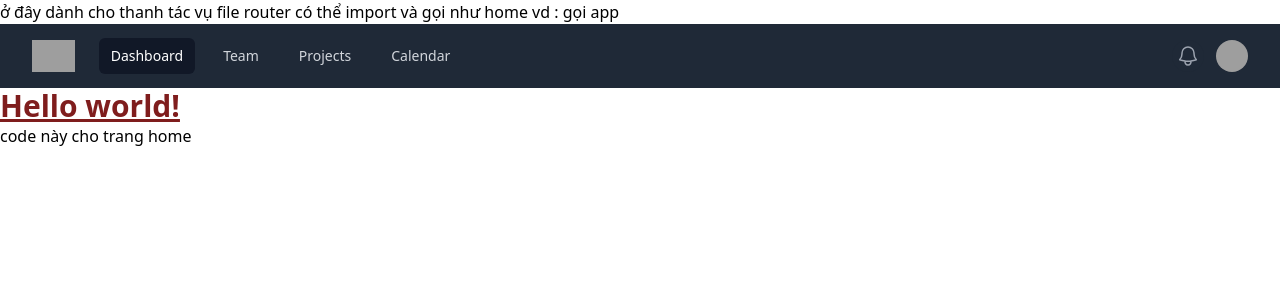
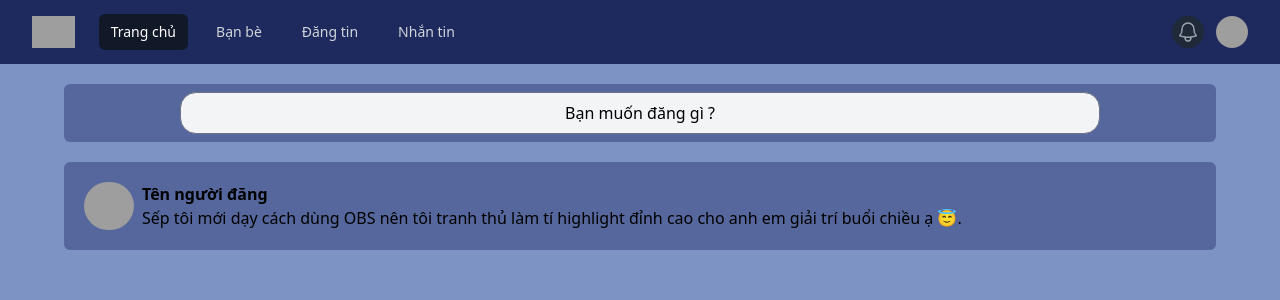
Before and after one commit to VyVictory/doan-3, a React (Create React App) app in the folder frontend/: page / in a window 1280 px wide. Shown: the top 300 px of the page. Built offline with nearby package versions, Linux system fonts and the light colour scheme; grey boxes are pictures that could not be loaded.

Commit message:
firstcode

```diff
--- a/frontend/public/index.html
+++ b/frontend/public/index.html
@@ -1,14 +1,21 @@
 <!DOCTYPE html>
 <html lang="en">
+
 <head>
   <meta charset="utf-8" />
   <link rel="icon" href="%PUBLIC_URL%/favicon.ico" />
   <meta name="viewport" content="width=device-width, initial-scale=1" />
   <meta name="theme-color" content="#000000" />
-    <meta
-      name="description"
-      content="Web site created using create-react-app"
-    />
+  <meta name="description" content="Web site created using create-react-app" />
+  <!--
+      font family roboto
+    -->
+  <link rel="preconnect" href="https://fonts.googleapis.com">
+  <link rel="preconnect" href="https://fonts.gstatic.com" crossorigin>
+  <link
+    href="https://fonts.googleapis.com/css2?family=Roboto:ital,wght@0,100;0,300;0,400;0,500;0,700;0,900;1,100;1,300;1,400;1,500;1,700;1,900&display=swap"
+    rel="stylesheet">
+
   <link rel="apple-touch-icon" href="%PUBLIC_URL%/logo192.png" />
   <!--
       manifest.json provides metadata used when your web app is installed on a
@@ -26,6 +33,7 @@
     -->
   <title>React App</title>
 </head>
+
 <body>
   <noscript>You need to enable JavaScript to run this app.</noscript>
   <div id="root"></div>
@@ -40,4 +48,5 @@
       To create a production bundle, use `npm run build` or `yarn build`.
     -->
 </body>
+
 </html>
--- /dev/null
+++ b/frontend/src/components/ModalStatus.jsx
@@ -0,0 +1,57 @@
+'use client'
+
+import { useState } from 'react'
+import { Dialog, DialogBackdrop, DialogPanel, DialogTitle } from '@headlessui/react'
+import { ExclamationTriangleIcon } from '@heroicons/react/24/outline'
+
+export default function ModalStatus({ status }) {
+    const [open, setOpen] = useState(true)
+
+    return (
+        <Dialog open={open} onClose={setOpen} className="relative z-10">
+            <DialogBackdrop
+                transition
+                className="fixed inset-0 bg-gray-500 bg-opacity-75 transition-opacity data-[closed]:opacity-0 data-[enter]:duration-300 data-[leave]:duration-200 data-[enter]:ease-out data-[leave]:ease-in"
+            />
+
+            <div className="fixed inset-0 z-10 w-screen overflow-y-auto">
+                <div className="flex min-h-full items-end justify-center p-4 text-center sm:items-center sm:p-0">
+                    <DialogPanel
+                        transition
+                        className="relative transform overflow-hidden rounded-lg bg-white text-left shadow-xl transition-all data-[closed]:translate-y-4 data-[closed]:opacity-0 data-[enter]:duration-300 data-[leave]:duration-200 data-[enter]:ease-out data-[leave]:ease-in sm:my-8 sm:w-full sm:max-w-lg data-[closed]:sm:translate-y-0 data-[closed]:sm:scale-95"
+                    >
+                        <div className="bg-white px-4 pb-4 pt-5 sm:p-6 sm:pb-4">
+                            <div className="sm:flex sm:items-start">
+                                <div className="mt-3 text-center sm:ml-4 sm:mt-0 sm:text-left">
+                                    <DialogTitle as="h3" className="text-base font-semibold leading-6 text-gray-900">
+                                        Bạn muốn đăng gì ?
+                                    </DialogTitle>
+                                    <div className="mt-2">
+                                        <input type="text" name="" id="" />
+                                    </div>
+                                </div>
+                            </div>
+                        </div>
+                        <div className="bg-gray-50 px-4 py-3 sm:flex sm:flex-row-reverse sm:px-6">
+                            <button
+                                type="button"
+                                onClick={status}
+                                className="inline-flex w-full justify-center rounded-md bg-red-600 px-3 py-2 text-sm font-semibold text-white shadow-sm hover:bg-red-500 sm:ml-3 sm:w-auto"
+                            >
+                                Đăng bài
+                            </button>
+                            <button
+                                type="button"
+                                data-autofocus
+                                onClick={status}
+                                className="mt-3 inline-flex w-full justify-center rounded-md bg-white px-3 py-2 text-sm font-semibold text-gray-900 shadow-sm ring-1 ring-inset ring-gray-300 hover:bg-gray-50 sm:mt-0 sm:w-auto"
+                            >
+                                Hủy đăng
+                            </button>
+                        </div>
+                    </DialogPanel>
+                </div>
+            </div>
+        </Dialog>
+    )
+}
--- /dev/null
+++ b/frontend/src/components/Post.jsx
@@ -0,0 +1,18 @@
+import React from 'react'
+
+export default function Post() {
+    return (
+        <div className='p-5'>
+            <div className='flex '>
+                <img className='rounded-full'
+                    width={50}
+                    height={50}
+                    src="https://encrypted-tbn0.gstatic.com/images?q=tbn:ANd9GcQj9FMNt-22NsZArpe8LemUtt3BHDQVJtiQwA&s" />
+                <div className='ml-2'>
+                    <a className='font-bold' href="#">Tên người đăng</a>
+                    <div>Sếp tôi mới dạy cách dùng OBS nên tôi tranh thủ làm tí highlight đỉnh cao cho anh em giải trí buổi chiều ạ 😇.</div>
+                </div>
+            </div>
+        </div>
+    )
+}
--- /dev/null
+++ b/frontend/src/components/PostStatus.jsx
@@ -0,0 +1,14 @@
+import React, { useState, useEffect } from 'react'
+import ModalStatus from './ModalStatus';
+export default function PostStatus() {
+  const [open, setOpen] = useState(false);
+  const handleStatus = () => {
+    setOpen(!open);
+  }
+  return (
+    <div className='flex justify-center'>
+      <button className='bg-gray-100 border-gray-500 border-[1px] rounded-2xl py-2 px-96' onClick={handleStatus}>Bạn muốn đăng gì ?</button>
+      {open ? <ModalStatus status={handleStatus} /> : ''}
+    </div>
+  )
+}
--- a/frontend/src/components/navBar.js
+++ b/frontend/src/components/navbar/navBar.jsx
@@ -2,10 +2,10 @@ import { Disclosure, DisclosureButton, DisclosurePanel, Menu, MenuButton, MenuIt
 import { Bars3Icon, BellIcon, XMarkIcon } from '@heroicons/react/24/outline'
 
 const navigation = [
-    { name: 'Dashboard', href: '#', current: true },
-    { name: 'Team', href: '#', current: false },
-    { name: 'Projects', href: '#', current: false },
-    { name: 'Calendar', href: '#', current: false },
+    { name: 'Trang chủ', href: '#', current: true },
+    { name: 'Bạn bè', href: '#', current: false },
+    { name: 'Đăng tin', href: '#', current: false },
+    { name: 'Nhắn tin', href: '#', current: false },
 ]
 
 function classNames(...classes) {
@@ -14,7 +14,7 @@ function classNames(...classes) {
 
 export default function NavBar() {
     return (
-        <Disclosure as="nav" className="bg-gray-800">
+        <Disclosure as="nav" className="bg-[#1E2A5E]">
             <div className="mx-auto max-w-7xl px-2 sm:px-6 lg:px-8">
                 <div className="relative flex h-16 items-center justify-between">
                     <div className="absolute inset-y-0 left-0 flex items-center sm:hidden">
@@ -81,17 +81,17 @@ export default function NavBar() {
                             >
                                 <MenuItem>
                                     <a href="#" className="block px-4 py-2 text-sm text-gray-700 data-[focus]:bg-gray-100">
-                                        Your Profile
+                                        Trang cá nhân
                                     </a>
                                 </MenuItem>
                                 <MenuItem>
                                     <a href="#" className="block px-4 py-2 text-sm text-gray-700 data-[focus]:bg-gray-100">
-                                        Settings
+                                        cài đặt
                                     </a>
                                 </MenuItem>
                                 <MenuItem>
                                     <a href="#" className="block px-4 py-2 text-sm text-gray-700 data-[focus]:bg-gray-100">
-                                        Sign out
+                                        Đăng xuất
                                     </a>
                                 </MenuItem>
                             </MenuItems>
--- a/frontend/src/index.css
+++ b/frontend/src/index.css
@@ -1,3 +1,75 @@
 @tailwind base;
 @tailwind components;
 @tailwind utilities;
+
+.roboto-thin {
+    font-family: "Roboto", sans-serif;
+    font-weight: 100;
+    font-style: normal;
+}
+
+.roboto-light {
+    font-family: "Roboto", sans-serif;
+    font-weight: 300;
+    font-style: normal;
+}
+
+.roboto-regular {
+    font-family: "Roboto", sans-serif;
+    font-weight: 400;
+    font-style: normal;
+}
+
+.roboto-medium {
+    font-family: "Roboto", sans-serif;
+    font-weight: 500;
+    font-style: normal;
+}
+
+.roboto-bold {
+    font-family: "Roboto", sans-serif;
+    font-weight: 700;
+    font-style: normal;
+}
+
+.roboto-black {
+    font-family: "Roboto", sans-serif;
+    font-weight: 900;
+    font-style: normal;
+}
+
+.roboto-thin-italic {
+    font-family: "Roboto", sans-serif;
+    font-weight: 100;
+    font-style: italic;
+}
+
+.roboto-light-italic {
+    font-family: "Roboto", sans-serif;
+    font-weight: 300;
+    font-style: italic;
+}
+
+.roboto-regular-italic {
+    font-family: "Roboto", sans-serif;
+    font-weight: 400;
+    font-style: italic;
+}
+
+.roboto-medium-italic {
+    font-family: "Roboto", sans-serif;
+    font-weight: 500;
+    font-style: italic;
+}
+
+.roboto-bold-italic {
+    font-family: "Roboto", sans-serif;
+    font-weight: 700;
+    font-style: italic;
+}
+
+.roboto-black-italic {
+    font-family: "Roboto", sans-serif;
+    font-weight: 900;
+    font-style: italic;
+}
--- a/frontend/src/pages/App.js
+++ b/frontend/src/pages/App.js
@@ -1,10 +1,9 @@
-import NavBar from "../components/navBar";
+import NavBar from "../components/navbar/navBar";
 
 function App() {
   return (
     <>
       <NavBar />
-      <h1 className="text-3xl font-bold underline text-red-900">Hello world!</h1>
     </>
   )
 }
--- a/frontend/src/pages/home.jsx
+++ b/frontend/src/pages/home.jsx
@@ -1,9 +1,15 @@
-
+import Post from "../components/Post";
+import PostStatus from "../components/PostStatus";
 function Home() {
     return (
-        <div className="App">
-            code này cho trang home
-        </div>
+        <>
+            <div className="bg-[#55679C] mt-5 py-2 mx-16 rounded-md">
+                <PostStatus />
+            </div>
+            <div className="bg-[#55679C] mt-5 mx-16 rounded-md">
+                <Post />
+            </div>
+        </>
     );
 }
 
--- a/frontend/src/routers/router.js
+++ b/frontend/src/routers/router.js
@@ -5,10 +5,9 @@ import Home from '../pages/home.jsx';
 import App from '../pages/App.js';
 function routers() {
     return (
-        <div className="routers">
+        <div className="routers bg-[#7C93C3] h-screen">
             <BrowserRouter>
                 <div>
-                    ở đây dành cho thanh tác vụ file router có thể import và gọi như home vd : gọi app
                     <App />
                 </div>
                 <Routes>
```
Lines whose indentation alone changed are shown as unchanged.
